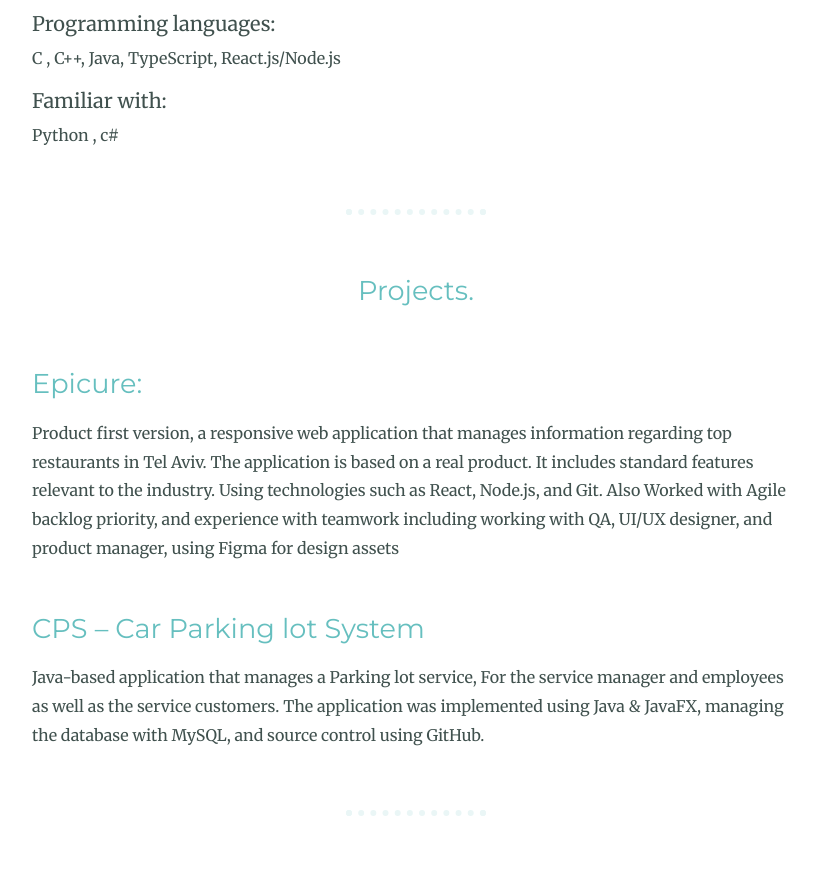
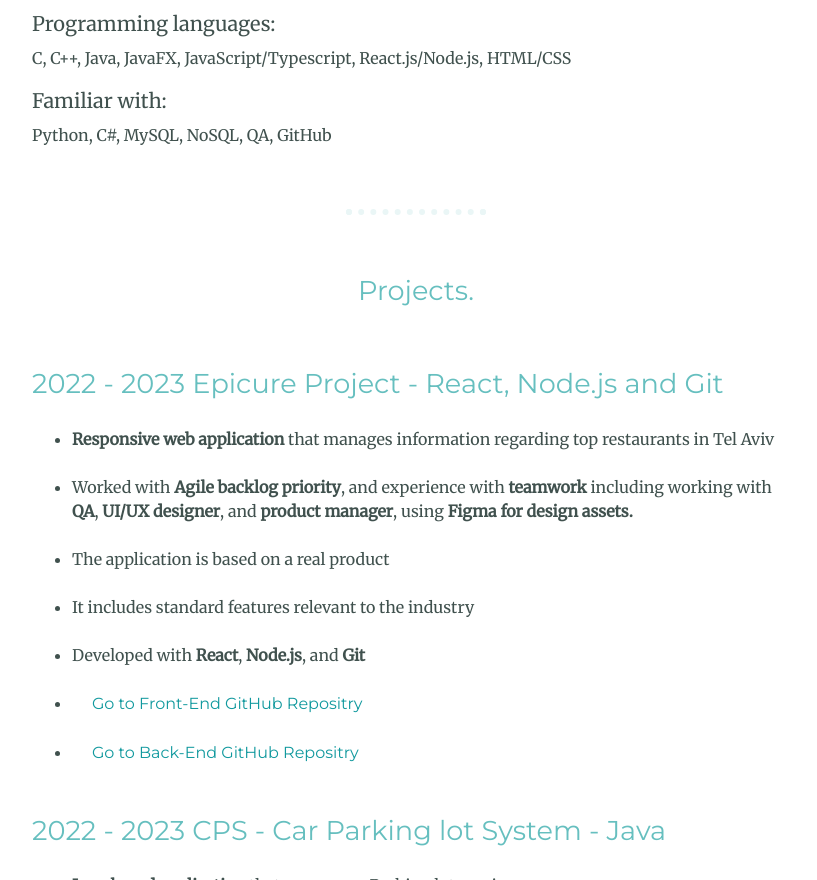
Before and after one commit to abuabied/CV, a plain HTML site: page index.html in a window 1280 px wide. Shown: the part 1920-2800 px from the top of the page, without its empty margins (224-1041 px from the left). Drawn offline with nearby package versions, Linux system fonts and the light colour scheme.

Commit message:
update CV

```diff
--- a/index.html
+++ b/index.html
@@ -7,6 +7,7 @@
     <link rel="icon" href="m.ico" />
     <link rel="preconnect" href="https://fonts.googleapis.com" />
     <link rel="preconnect" href="https://fonts.gstatic.com" crossorigin />
+    <script src="https://kit.fontawesome.com/b2f53ebbe1.js" crossorigin="anonymous"></script>
     <link
       rel="stylesheet"
       href="https://fonts.googleapis.com/css2?family=Merriweather&family=Montserrat&family=Sacramento&display=swap"
@@ -43,6 +44,7 @@
       </div>
 
       <h2>
+        <em>Software Developer</em>
         <em
           >Student of Compu<span id="blink2">ter</span> science in The
           University Of Haifa</em
@@ -92,7 +94,7 @@
           <h2>Higher education</h2>
 
           <h3>2019-present: University of Haifa</h3>
-          <p>Computer science - <b>GPA: </b> 85</p>
+          <p>Computer science - <b>GPA: </b> 86</p>
         </div>
 
         <div class="edu-row">
@@ -122,9 +124,9 @@
         </div>
         <div class="skill-row">
           <h5>Programming languages:</h5>
-          <p class="code-skill">C , C++, Java, TypeScript, React.js/Node.js</p>
+          <p class="code-skill">C, C++, Java, JavaFX, JavaScript/Typescript, React.js/Node.js, HTML/CSS</p>
           <h5>Familiar with:</h5>
-          <p class="code-skill">Python , c#</p>
+          <p class="code-skill">Python, C#, MySQL, NoSQL, QA, GitHub</p>
         </div>
       </div>
 
@@ -134,25 +136,42 @@
         <h2>Projects.</h2>
 
         <div class="proj-row">
-          <h2>Epicure:</h2>
+          <h2>2022 - 2023  Epicure Project - React, Node.js and Git</h2>
           <p class="code-skill">
-            Product first version, a responsive web application that manages
-            information regarding top restaurants in Tel Aviv. The application
-            is based on a real product. It includes standard features relevant
-            to the industry. Using technologies such as React, Node.js, and Git.
-            Also Worked with Agile backlog priority, and experience with
-            teamwork including working with QA, UI/UX designer, and product
-            manager, using Figma for design assets
+            <ul>
+              <li><b>Responsive web application</b> that manages information regarding top restaurants in Tel Aviv</li>
+              <br>
+              <li>Worked with <b>Agile backlog priority</b>, and experience with <b>teamwork</b> including working with <b>QA</b>,
+                 <b>UI/UX designer</b>, and <b>product manager</b>, using <b>Figma for design assets.</b>
+              </li>
+              <br>
+              <li>The application is based on a real product</li>
+              <br>
+              <li>It includes standard features relevant to the industry</li>
+              <br>
+              <li>Developed with <b>React</b>, <b>Node.js</b>, and <b>Git</b></li>
+              <br>
+              <li> <a class="footer-link" href="https://github.com/abuabied/Epicure_Frontend">Go to Front-End GitHub Repositry</a></li>
+              <br>
+              <li> <a class="footer-link" href="https://github.com/abuabied/Epicure_Backtend">Go to Back-End GitHub Repositry</a></li>
+            </ul>
           </p>
         </div>
 
         <div class="proj-row">
-          <h2>CPS – Car Parking lot System</h2>
+          <h2>2022 - 2023   CPS - Car Parking lot System - Java</h2>
           <p class="code-skill">
-            Java-based application that manages a Parking lot service, For the
-            service manager and employees as well as the service customers. The
-            application was implemented using Java & JavaFX, managing the
-            database with MySQL, and source control using GitHub.
+            <ul>
+              <li><b>Java-based application</b> that manages a Parking lot service</li>
+              <br>
+              <li>Made for the service manager and employees as well as the service customers</li>
+              <br>
+              <li>The application was with the database with <b>MySQL</b>, and <b>source control</b> using <b>GitHub</b></li>
+              <br>
+              <li>Developed with <b>Java</b>, <b>JavaFX</b></li>
+              <br>
+              <li><a class="footer-link" href="https://github.com/AbednAboH/Car-Parking-System">Go to Project GitHub Repositry</a></li>
+            </ul>
           </p>
         </div>
       </div>
@@ -193,8 +212,8 @@
     </div>
 
     <div class="bottom-container">
-      <a class="footer-link" href="https://www.linkedin.com/">LinkedIn</a>
-      <a class="footer-link" href="https://www.github.com/abuabied/">Github</a>
+      <a class="footer-link" href="https://www.linkedin.com/"><i class="fa-brands fa-linkedin fa-2xl"></i></a>
+      <a class="footer-link" href="https://www.github.com/abuabied/"><i class="fa-brands fa-square-github fa-2xl"></i></a>
       <p class="copyright"></p>
     </div>
   </body>
```
